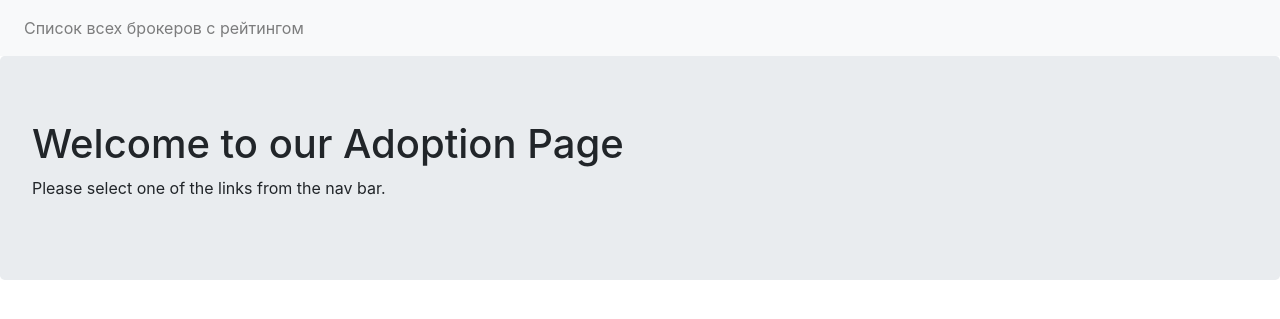
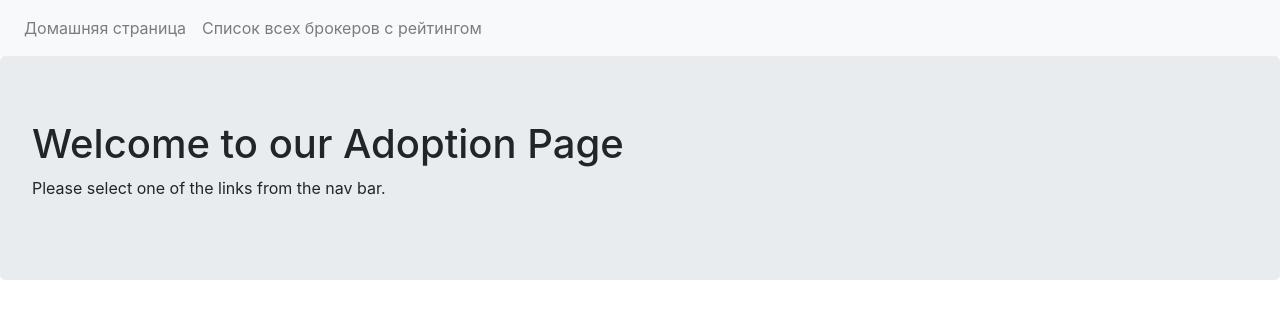
Before and after one commit to ktrokhov/SiteBrokerage, a Flask app: page / in a window 1280 px wide. Shown: the top 319 px of the page. Run offline with Flask 2, Linux system fonts and the light colour scheme; some libraries are stand-ins or nearby versions.

Commit message:
Something new

```diff
--- a/templates/base.html
+++ b/templates/base.html
@@ -14,7 +14,8 @@
     <nav class="navbar navbar-expand-lg navbar-light bg-light">
 
     <div class="navbar-nav">
-      <a class="nav-item nav-link" href="{{ url_for('listBr') }}">Список всех брокеров с рейтингом</a>
+        <a class="nav-item nav-link" href="{{ url_for('index') }}">Домашняя страница</a>
+        <a class="nav-item nav-link" href="{{ url_for('listBr') }}">Список всех брокеров с рейтингом</a>
 
     </div>
 
```
